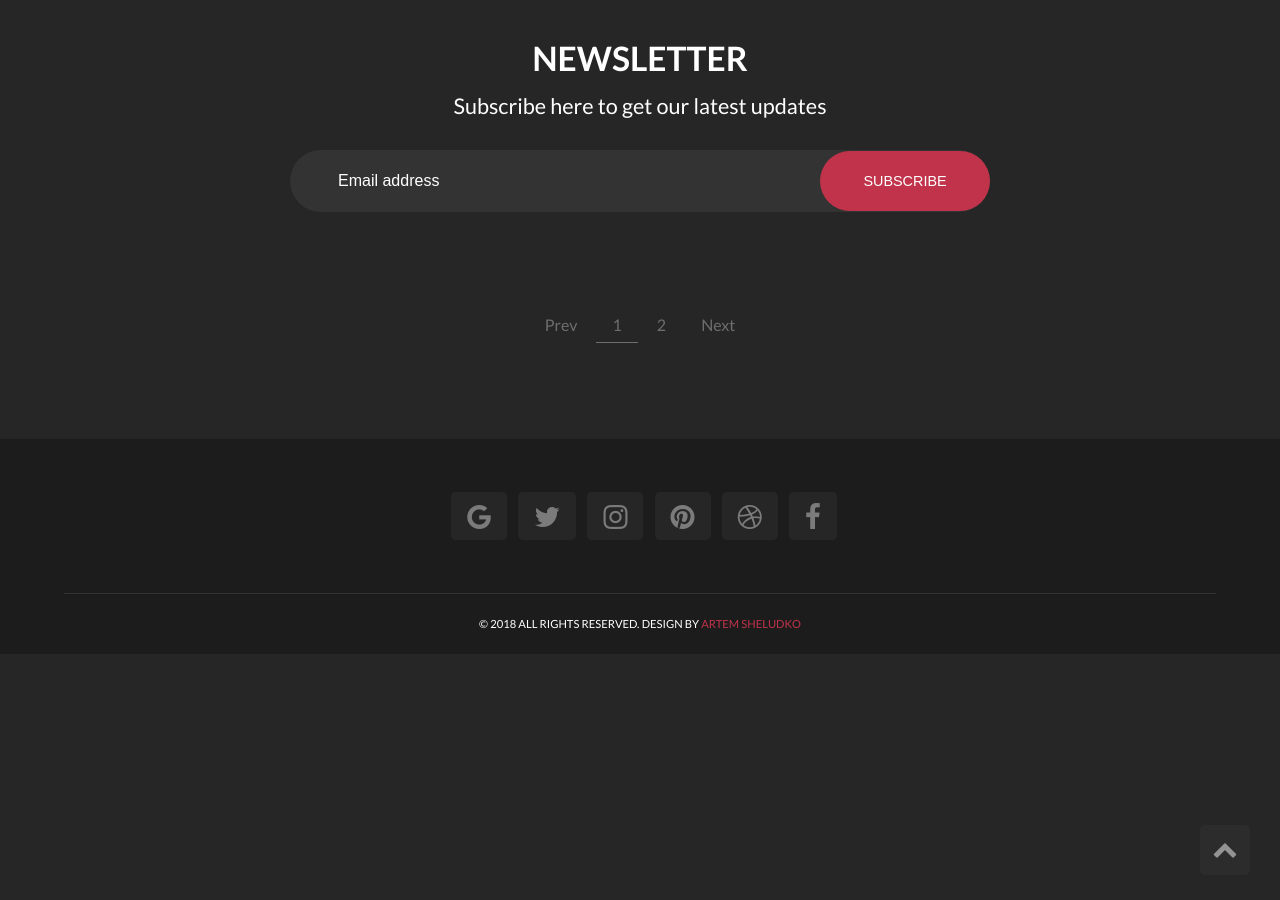
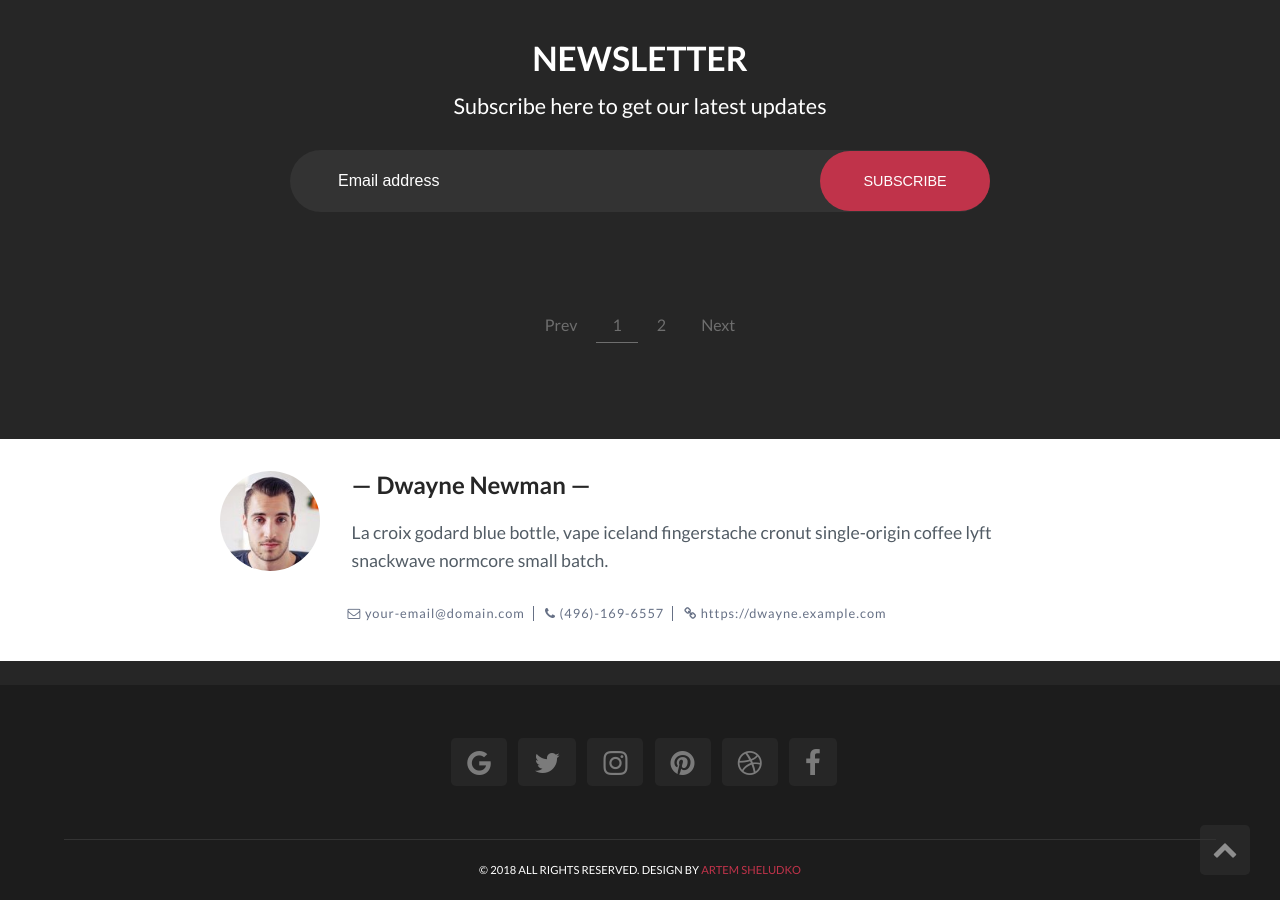
Before and after one commit to snlpatel001213/snlpatel001213_old.github.io, a Jekyll site: the page built from index.html, in a window 1280 px wide and 900 px high, scrolled down 1698 px. Built offline with Jekyll 4.4.1, drawn with Linux system fonts in a browser that asks for light colours; the list of posts is cut into pages by our own code; before the commit the page ends 2352 px from its top, so only the background shows below that.

Commit message:
main page changed

```diff
--- a/_layouts/main.html
+++ b/_layouts/main.html
@@ -16,4 +16,35 @@ layout: default
 
   {% include pagination.html %}
 
+<section class="author cf">
+    <div class="post_wrapper">
+      <div class="author_image">
+        <img src="{{site.baseurl}}/assets/img/{% if site.author-pic %}{{ site.author-pic }}{% endif %}" alt="Author face">
+      </div>
+      <div class="author_info">
+        <h2 class="author_title">{% if site.author-name %}{{site.author-name}}{% else %}Dwayne Newman{% endif %}</h2>
+        <p class="author_subtitle">{% if site.about-author %}{{site.about-author}}{% else %}La croix godard blue bottle, vape iceland fingerstache cronut single-origin coffee lyft snackwave normcore small batch.{% endif %}</p>
+        <div class="author_social">
+          {% if site.email %}
+          <span class="author_email"><i class="fa fa-envelope-o" aria-hidden="true"></i> <a href="mailto:{{site.email}}">{{site.email}}</a></span>
+          {% else %}
+          <span class="author_email"><i class="fa fa-envelope-o" aria-hidden="true"></i> <a href="mailto:dwayne@example.com">dwayne@example.com</a></span>
+          {% endif %}
+
+          {% if site.phone %}
+          <span class="author_phone"><i class="fa fa-phone" aria-hidden="true"></i> <a href="tel:{{site.phone}}">{{site.phone}}</a></span>
+          {% else %}
+          <span class="author_phone"><i class="fa fa-phone" aria-hidden="true"></i> <a href="tel:+496-169-65-57">(496)-169-6557</a></span>
+          {% endif %}
+
+          {% if site.website %}
+          <span class="author_website"><i class="fa fa-link" aria-hidden="true"></i> <a href="{{site.website}}" target="_blank">{{site.website}}</a></span>
+          {% else %}
+          <span class="author_website"><i class="fa fa-link" aria-hidden="true"></i> <a href="#" target="_blank">https://dwayne.example.com</a></span>
+          {% endif %}
+        </div>
+      </div>
+    </div>
+  </section> <!-- End Section Author -->
+
   {% include footer.html %}
```
